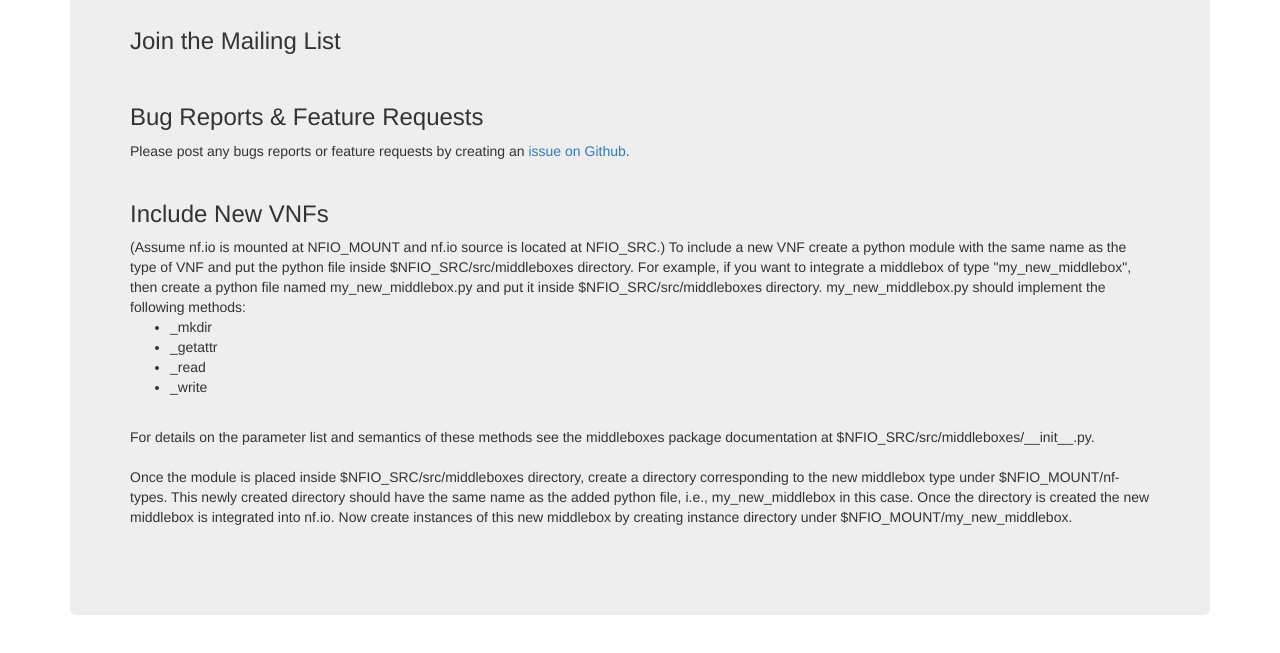
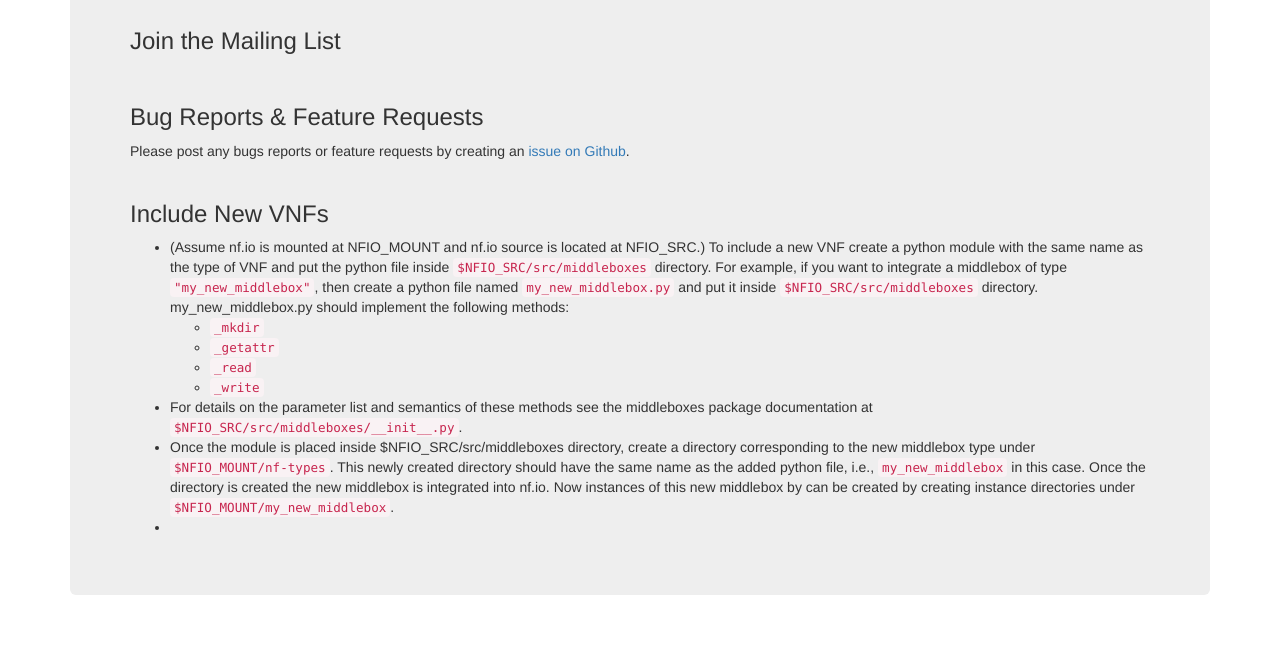
Before and after one commit to abdelhadi-azouni/nf.io, a plain HTML site: page developers.html in a window 1280 px wide. Shown: the part 143-796 px from the top of the page. Drawn offline with nearby package versions, Linux system fonts and the light colour scheme; a script that the page names is missing.

Commit message:
Update documentation

```diff
--- a/developers.html
+++ b/developers.html
@@ -71,33 +71,38 @@
         Please post any bugs reports or feature requests by creating an <a href="https://github.com/WatNFV/nf.io/issues" target="_blank">issue on Github</a>.
         <br /><br />
         <h3>Include New VNFs</h3>
-        (Assume nf.io is mounted at NFIO_MOUNT and nf.io source is located at
-        NFIO_SRC.)
-        To include a new VNF create a python module with the same name as the
-        type of VNF and put the python file inside $NFIO_SRC/src/middleboxes
+        <ul>
+          <li> (Assume nf.io is mounted at NFIO_MOUNT and nf.io source is located at
+          NFIO_SRC.) To include a new VNF create a python module with the same name as the
+          type of VNF and put the python file inside
+          <code>$NFIO_SRC/src/middleboxes</code>
           directory. For example, if you want to integrate a middlebox of type
-        "my_new_middlebox", then create a python file named my_new_middlebox.py
-        and put it inside $NFIO_SRC/src/middleboxes directory.
+          <code>"my_new_middlebox"</code>, then create a python file named
+          <code>my_new_middlebox.py</code>
+          and put it inside <code>$NFIO_SRC/src/middleboxes</code> directory.
           my_new_middlebox.py should implement the following methods:
           <ul>
-          <li> _mkdir </li>
-          <li> _getattr </li>
-          <li> _read </li>
-          <li> _write </li>
+            <li> <code>_mkdir</code> </li>
+            <li> <code>_getattr</code> </li>
+            <li> <code>_read</code> </li>
+            <li> <code>_write</code> </li>
           </ul>
-        <br/>
+          </li>
+          <li>
           For details on the parameter list and semantics of these methods see the
-        middleboxes package documentation at $NFIO_SRC/src/middleboxes/__init__.py.
-        <br/><br/>
+          middleboxes package documentation at
+          <code>$NFIO_SRC/src/middleboxes/__init__.py</code>.
+          </li>
+          <li>
           Once the module is placed inside $NFIO_SRC/src/middleboxes directory,
           create a directory corresponding to the new middlebox type under
-        $NFIO_MOUNT/nf-types. This newly created directory should have the same
-        name as the added python file, i.e., my_new_middlebox in this case. Once
+          <code>$NFIO_MOUNT/nf-types</code>. This newly created directory should have the same
+          name as the added python file, i.e., <code>my_new_middlebox</code> in this case. Once
           the directory is created the new middlebox is integrated into nf.io. Now
-        create instances of this new middlebox by creating instance directory
-        under $NFIO_MOUNT/my_new_middlebox.
-        <br />
-        <br /><br />
+          instances of this new middlebox by can be created by creating instance
+          directories under <code>$NFIO_MOUNT/my_new_middlebox</code>.
+          <li/>
+        </ul>
       </div>
 
     </div> <!-- /container -->
```
Lines whose indentation alone changed are shown as unchanged.
